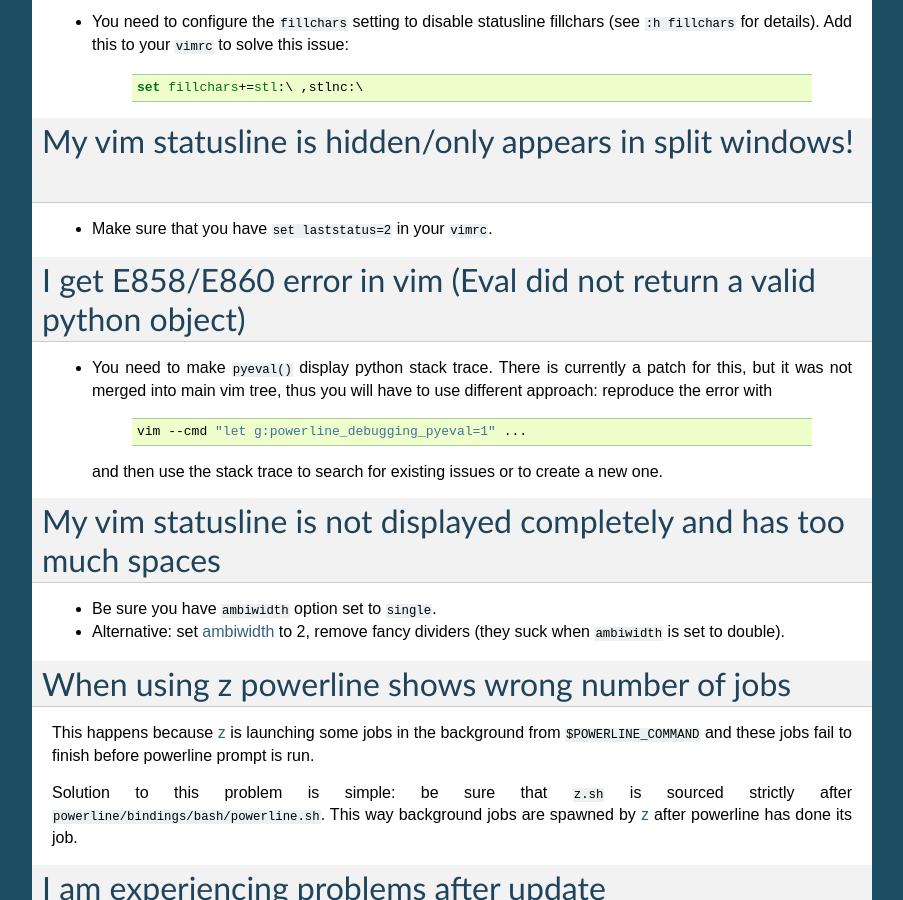
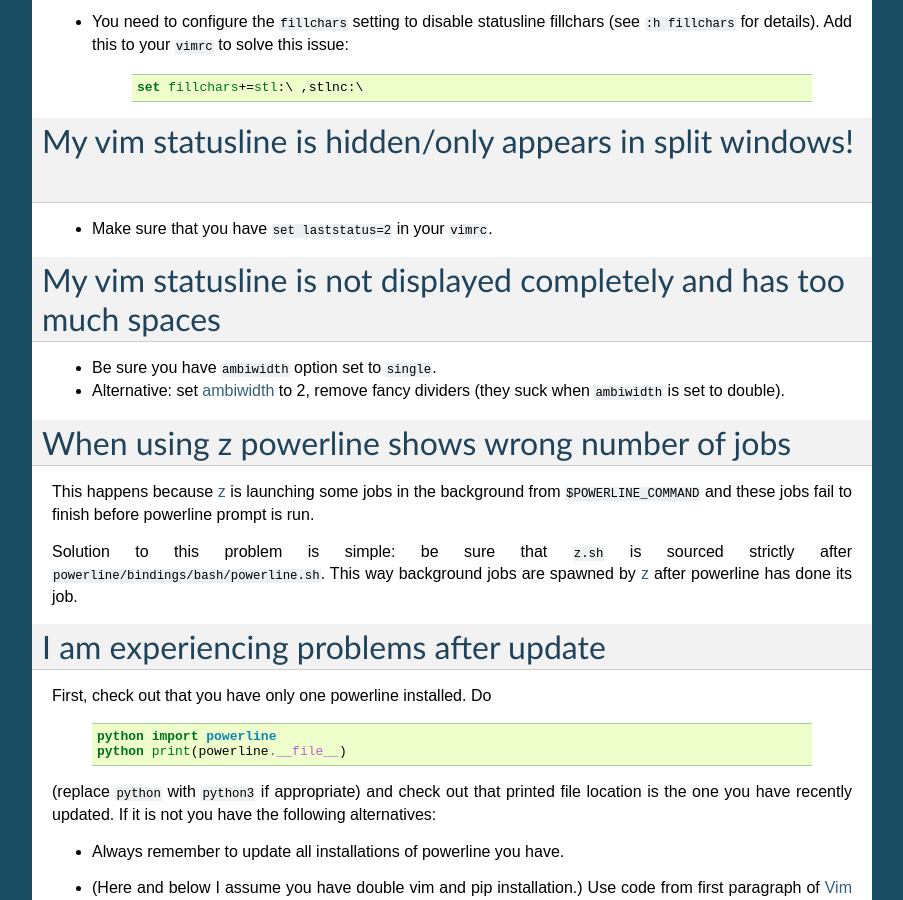
Before and after one commit to someyooyo/someyooyo, a Sphinx documentation site: the page built from docs/source/installation/troubleshooting-common.rst, in a window 1280 px wide and 900 px high, scrolled down 1475 px. Shown: the whole window, without its empty margins (198-1101 px from the left). Built offline with Sphinx 7.4.7, drawn with Linux system fonts in a browser that asks for light colours; some of the changed text lies outside the part shown.

Commit message:
Remove outdated information from troubleshooting

```diff
--- a/docs/source/installation/troubleshooting-common.rst
+++ b/docs/source/installation/troubleshooting-common.rst
@@ -99,20 +99,6 @@ My vim statusline is hidden/only appears in split windows!
 
 * Make sure that you have ``set laststatus=2`` in your :file:`vimrc`.
 
-I get E858/E860 error in vim (Eval did not return a valid python object)
---------------------------------------------------------------------------
-
-* You need to make ``pyeval()`` display python stack trace. There is currently
-  a patch for this, but it was not merged into main vim tree, thus you will have
-  to use different approach: reproduce the error with
-
-    .. code-block:: sh
-
-       vim --cmd "let g:powerline_debugging_pyeval=1" ...
-
-  and then use the stack trace to search for existing issues or to create a new
-  one.
-
 My vim statusline is not displayed completely and has too much spaces
 ---------------------------------------------------------------------
 
```
